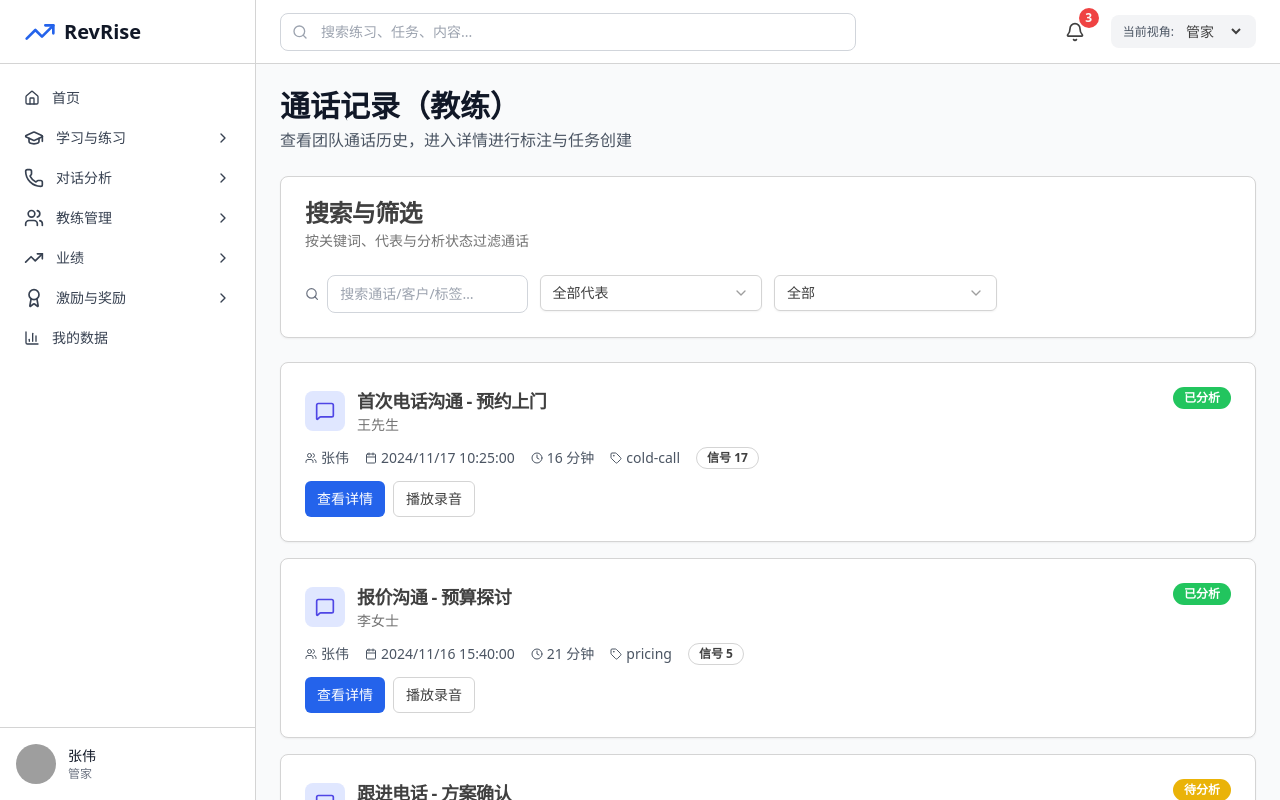
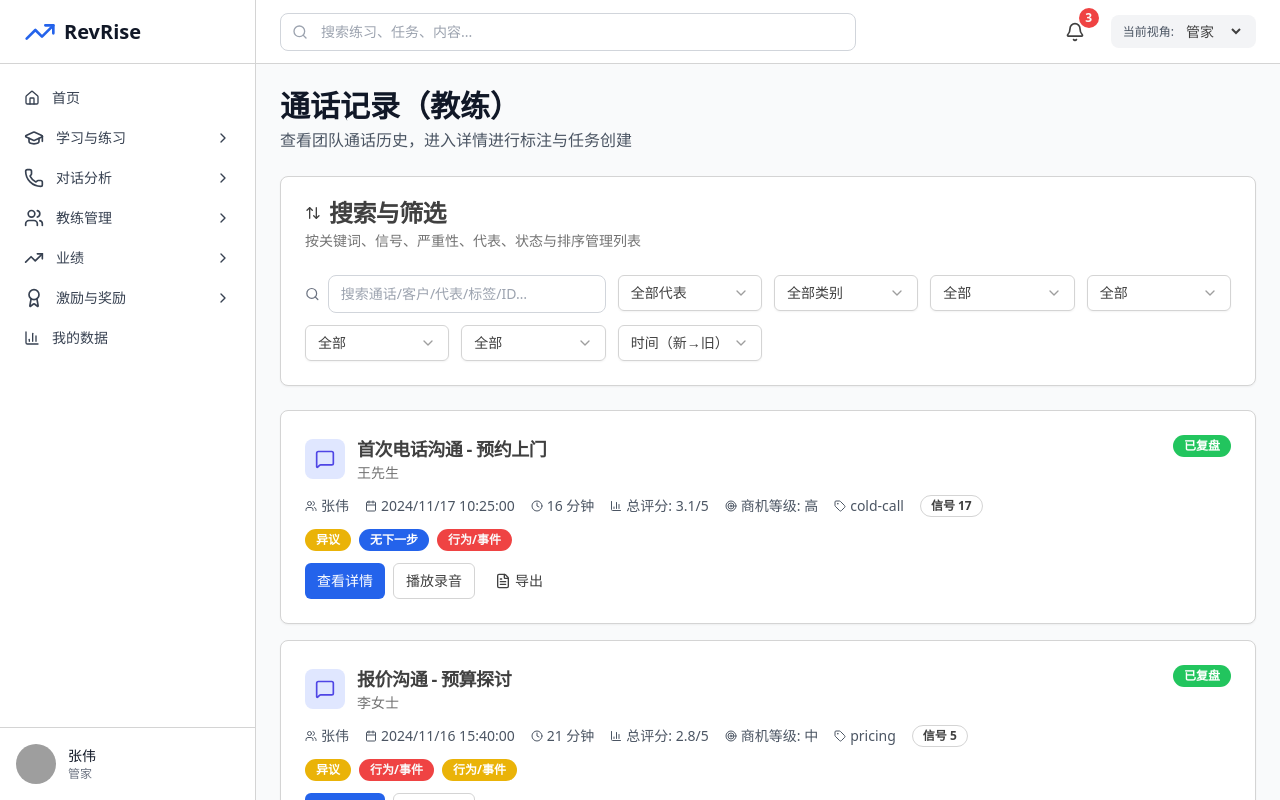
Before and after one commit to franksunye/RepRise, a Next.js app in the folder frontend/: page /coach/conversations in a window 1280 px wide. Built offline with nearby package versions, Linux system fonts and the light colour scheme; grey boxes are pictures that could not be loaded.

Commit message:
feat(coach): upgrade conversation list with advanced filters (signals, severity, risk/opportunity, tasks), sorting, computed score and opportunity display, and quick actions

```diff
--- a/frontend/app/coach/conversations/page.tsx
+++ b/frontend/app/coach/conversations/page.tsx
@@ -6,14 +6,19 @@ import { Card, CardContent, CardDescription, CardHeader, CardTitle } from '@/com
 import { Button } from '@/components/ui/button';
 import { Badge } from '@/components/ui/badge';
 import { Select, SelectContent, SelectItem, SelectTrigger, SelectValue } from '@/components/ui/select';
-import { mockCoaches, mockReps, mockCallRecords, getSignalsByCallId } from '@/data/mock-data';
-import { MessageSquare, Search, Users, Calendar, Clock, Tag } from 'lucide-react';
+import { mockReps, mockCallRecords, getSignalsByCallId, getBehaviorMetricsByCallId, mockTasks } from '@/data/mock-data';
+import { MessageSquare, Search, Users, Calendar, Clock, Tag, ArrowUpDown, AlertTriangle, Target, BarChart3, FileText } from 'lucide-react';
 
 export default function CoachConversationsPage() {
   const reps = mockReps;
   const [q, setQ] = useState('');
   const [repId, setRepId] = useState<string>('all');
   const [analyzed, setAnalyzed] = useState<string>('all');
+  const [signalCategory, setSignalCategory] = useState<string>('all');
+  const [severity, setSeverity] = useState<string>('all');
+  const [riskOpp, setRiskOpp] = useState<string>('all'); // 'risk' | 'opportunity' | 'all'
+  const [hasTask, setHasTask] = useState<string>('all'); // 'all' | 'yes' | 'no'
+  const [sortBy, setSortBy] = useState<string>('time_desc');
   const [loading, setLoading] = useState(true);
   useEffect(() => {
     const t = setTimeout(() => setLoading(false), 400);
@@ -24,14 +29,56 @@ export default function CoachConversationsPage() {
   const [page, setPage] = useState(0);
   const filtered = useMemo(() => {
     return mockCallRecords.filter((r) => {
+      const signals = getSignalsByCallId(r.id);
       const matchesQ = q
-        ? [r.title, r.customer, (r.tags || []).join(' ')].some((t) => t.toLowerCase().includes(q.toLowerCase()))
+        ? [r.id, r.title, r.customer, (r.tags || []).join(' '), reps.find(x=>x.id===r.repId)?.name || '']
+            .some((t) => t.toLowerCase().includes(q.toLowerCase()))
         : true;
       const matchesAnalyzed = analyzed === 'all' ? true : r.analyzed === (analyzed === 'true');
       const matchesRep = repId === 'all' ? true : r.repId === repId;
-      return matchesQ && matchesAnalyzed && matchesRep;
+      const matchesCategory = signalCategory === 'all' ? true : signals.some(s => (signalCategory === 'behavior' ? s.type.startsWith('behavior_') : signalCategory === 'event' ? s.type.startsWith('event_') : s.type.startsWith('issue_')));
+      const matchesSeverity = severity === 'all' ? true : signals.some(s => s.severity === severity);
+      const hasRiskSignals = signals.some(s => s.type.startsWith('issue_') || s.type === 'event_objection' || s.type === 'event_no_next_step' || s.type === 'event_rejection' || s.type === 'event_delay');
+      const hasOppSignals = signals.some(s => s.type === 'event_buying' || s.type === 'event_schedule' || s.type === 'behavior_active_selling');
+      const matchesRiskOpp = riskOpp === 'all' ? true : (riskOpp === 'risk' ? hasRiskSignals : hasOppSignals);
+      const callSignalIds = signals.map(s => s.id);
+      const callHasTask = mockTasks.some(t => (t.relatedSignalIds || []).some(id => callSignalIds.includes(id)));
+      const matchesHasTask = hasTask === 'all' ? true : (hasTask === 'yes' ? callHasTask : !callHasTask);
+      return matchesQ && matchesAnalyzed && matchesRep && matchesCategory && matchesSeverity && matchesRiskOpp && matchesHasTask;
+    }).sort((a, b) => {
+      if (sortBy === 'time_desc') return new Date(b.startedAt).getTime() - new Date(a.startedAt).getTime();
+      if (sortBy === 'time_asc') return new Date(a.startedAt).getTime() - new Date(b.startedAt).getTime();
+      if (sortBy === 'duration_desc') return b.durationMs - a.durationMs;
+      if (sortBy === 'duration_asc') return a.durationMs - b.durationMs;
+      if (sortBy === 'risk_desc') {
+        const riskScore = (r: typeof a) => {
+          const sgs = getSignalsByCallId(r.id);
+          const w = (sev: string) => sev === 'high' ? 3 : sev === 'medium' ? 2 : 1;
+          return sgs.filter(s => s.type.startsWith('issue_') || s.type === 'event_objection' || s.type === 'event_no_next_step' || s.type === 'event_rejection' || s.type === 'event_delay')
+            .reduce((sum, s) => sum + w(s.severity), 0);
+        };
+        return riskScore(b) - riskScore(a);
+      }
+      if (sortBy === 'opp_desc') {
+        const oppScore = (r: typeof a) => {
+          const sgs = getSignalsByCallId(r.id);
+          const w = (sev: string) => sev === 'high' ? 3 : sev === 'medium' ? 2 : 1;
+          return sgs.filter(s => s.type === 'event_buying' || s.type === 'event_schedule' || s.type === 'behavior_active_selling')
+            .reduce((sum, s) => sum + w(s.severity), 0);
+        };
+        return oppScore(b) - oppScore(a);
+      }
+      if (sortBy === 'score_desc') {
+        const score = (r: typeof a) => {
+          const m = getBehaviorMetricsByCallId(r.id);
+          if (!m || m.sentimentScore === undefined) return 0;
+          return m.sentimentScore;
+        };
+        return score(b) - score(a);
+      }
+      return 0;
     });
-  }, [q, analyzed, repId]);
+  }, [q, analyzed, repId, signalCategory, severity, riskOpp, hasTask, sortBy, reps]);
   const totalPages = Math.max(1, Math.ceil(filtered.length / pageSize));
   const pageItems = filtered.slice(page * pageSize, page * pageSize + pageSize);
 
@@ -44,15 +91,15 @@ export default function CoachConversationsPage() {
 
       <Card>
         <CardHeader>
-          <CardTitle>搜索与筛选</CardTitle>
-          <CardDescription>按关键词、代表与分析状态过滤通话</CardDescription>
+          <CardTitle className="flex items-center gap-2"><ArrowUpDown className="h-4 w-4" /> 搜索与筛选</CardTitle>
+          <CardDescription>按关键词、信号、严重性、代表、状态与排序管理列表</CardDescription>
         </CardHeader>
         <CardContent>
-          <div className="grid grid-cols-1 md:grid-cols-4 gap-3">
-            <div className="flex items-center gap-2">
+          <div className="grid grid-cols-1 lg:grid-cols-6 gap-3">
+            <div className="flex items-center gap-2 lg:col-span-2">
               <Search className="h-4 w-4 text-gray-500" />
               <input
-                placeholder="搜索通话/客户/标签…"
+                placeholder="搜索通话/客户/代表/标签/ID…"
                 value={q}
                 onChange={(e) => setQ(e.target.value)}
                 className="w-full rounded-lg border border-gray-300 px-3 py-2 text-sm focus:outline-none focus:ring-2 focus:ring-primary"
@@ -69,14 +116,70 @@ export default function CoachConversationsPage() {
                 ))}
               </SelectContent>
             </Select>
-            <Select value={analyzed} onValueChange={setAnalyzed}>
+            <Select value={signalCategory} onValueChange={setSignalCategory}>
               <SelectTrigger>
-                <SelectValue placeholder="分析状态" />
+                <SelectValue placeholder="信号类别" />
+              </SelectTrigger>
+              <SelectContent>
+                <SelectItem value="all">全部类别</SelectItem>
+                <SelectItem value="event">对话事件</SelectItem>
+                <SelectItem value="behavior">销售行为</SelectItem>
+                <SelectItem value="issue">服务问题</SelectItem>
+              </SelectContent>
+            </Select>
+            <Select value={severity} onValueChange={setSeverity}>
+              <SelectTrigger>
+                <SelectValue placeholder="严重性" />
               </SelectTrigger>
               <SelectContent>
                 <SelectItem value="all">全部</SelectItem>
-                <SelectItem value="true">已分析</SelectItem>
-                <SelectItem value="false">未分析</SelectItem>
+                <SelectItem value="high">高</SelectItem>
+                <SelectItem value="medium">中</SelectItem>
+                <SelectItem value="low">低</SelectItem>
+              </SelectContent>
+            </Select>
+            <Select value={riskOpp} onValueChange={setRiskOpp}>
+              <SelectTrigger>
+                <SelectValue placeholder="风险/商机" />
+              </SelectTrigger>
+              <SelectContent>
+                <SelectItem value="all">全部</SelectItem>
+                <SelectItem value="risk">风险</SelectItem>
+                <SelectItem value="opportunity">商机</SelectItem>
+              </SelectContent>
+            </Select>
+            <Select value={analyzed} onValueChange={setAnalyzed}>
+              <SelectTrigger>
+                <SelectValue placeholder="复盘状态" />
+              </SelectTrigger>
+              <SelectContent>
+                <SelectItem value="all">全部</SelectItem>
+                <SelectItem value="true">已复盘</SelectItem>
+                <SelectItem value="false">待复盘</SelectItem>
+              </SelectContent>
+            </Select>
+            <Select value={hasTask} onValueChange={setHasTask}>
+              <SelectTrigger>
+                <SelectValue placeholder="行动项" />
+              </SelectTrigger>
+              <SelectContent>
+                <SelectItem value="all">全部</SelectItem>
+                <SelectItem value="yes">有行动项</SelectItem>
+                <SelectItem value="no">无行动项</SelectItem>
+              </SelectContent>
+            </Select>
+            <Select value={sortBy} onValueChange={setSortBy}>
+              <SelectTrigger>
+                <SelectValue placeholder="排序" />
+              </SelectTrigger>
+              <SelectContent>
+                <SelectItem value="time_desc">时间（新→旧）</SelectItem>
+                <SelectItem value="time_asc">时间（旧→新）</SelectItem>
+                <SelectItem value="duration_desc">时长（长→短）</SelectItem>
+                <SelectItem value="duration_asc">时长（短→长）</SelectItem>
+                <SelectItem value="risk_desc">风险（高→低）</SelectItem>
+                <SelectItem value="opp_desc">商机（高→低）</SelectItem>
+                <SelectItem value="score_desc">评分（高→低）</SelectItem>
               </SelectContent>
             </Select>
           </div>
@@ -116,7 +219,7 @@ export default function CoachConversationsPage() {
                   </div>
                 </div>
                 <div className="flex items-center gap-2">
-                  <Badge variant={r.analyzed ? 'success' : 'warning'}>{r.analyzed ? '已分析' : '待分析'}</Badge>
+                  <Badge variant={r.analyzed ? 'success' : 'warning'}>{r.analyzed ? '已复盘' : '待复盘'}</Badge>
                 </div>
               </div>
             </CardHeader>
@@ -125,6 +228,21 @@ export default function CoachConversationsPage() {
                 <span className="flex items-center gap-1"><Users className="h-3 w-3" />{reps.find(x => x.id === r.repId)?.name}</span>
                 <span className="flex items-center gap-1"><Calendar className="h-3 w-3" />{new Date(r.startedAt).toLocaleString('zh-CN')}</span>
                 <span className="flex items-center gap-1"><Clock className="h-3 w-3" />{Math.round(r.durationMs / 60000)} 分钟</span>
+                {(() => {
+                  const metrics = getBehaviorMetricsByCallId(r.id);
+                  const score5 = metrics?.sentimentScore !== undefined ? (metrics!.sentimentScore * 5).toFixed(1) : '—';
+                  return (
+                    <span className="flex items-center gap-1"><BarChart3 className="h-3 w-3" />总评分: {score5}/5</span>
+                  );
+                })()}
+                {(() => {
+                  const signals = getSignalsByCallId(r.id);
+                  const hasOpp = signals.some(s => s.type === 'event_buying');
+                  const oppLabel = hasOpp ? '高' : '中';
+                  return (
+                    <span className="flex items-center gap-1"><Target className="h-3 w-3" />商机等级: {oppLabel}</span>
+                  );
+                })()}
                 {!!(r.tags && r.tags.length) && (
                   <span className="flex items-center gap-1"><Tag className="h-3 w-3" />{r.tags.join(' / ')}</span>
                 )}
@@ -132,11 +250,25 @@ export default function CoachConversationsPage() {
                   <Badge variant="outline">信号 {getSignalsByCallId(r.id).length}</Badge>
                 </span>
               </div>
+              {(() => {
+                const signals = getSignalsByCallId(r.id);
+                const topSignals = signals.slice(0, 3);
+                return (
+                  <div className="flex flex-wrap gap-2">
+                    {topSignals.map(s => (
+                      <Badge key={s.id} variant={s.severity === 'high' ? 'destructive' : s.severity === 'medium' ? 'warning' : 'default'}>
+                        {s.type === 'event_buying' ? '高需求' : s.type === 'event_objection' ? '异议' : s.type === 'event_no_next_step' ? '无下一步' : s.type.startsWith('issue_') ? '服务问题' : '行为/事件'}
+                      </Badge>
+                    ))}
+                  </div>
+                );
+              })()}
               <div className="flex items-center gap-2">
                 <Link href={`/coach/conversations/${r.id}`}>
                   <Button size="sm">查看详情</Button>
                 </Link>
                 <Button size="sm" variant="outline">播放录音</Button>
+                <Button size="sm" variant="ghost"><FileText className="h-4 w-4 mr-1" /> 导出</Button>
               </div>
             </CardContent>
           </Card>
```
